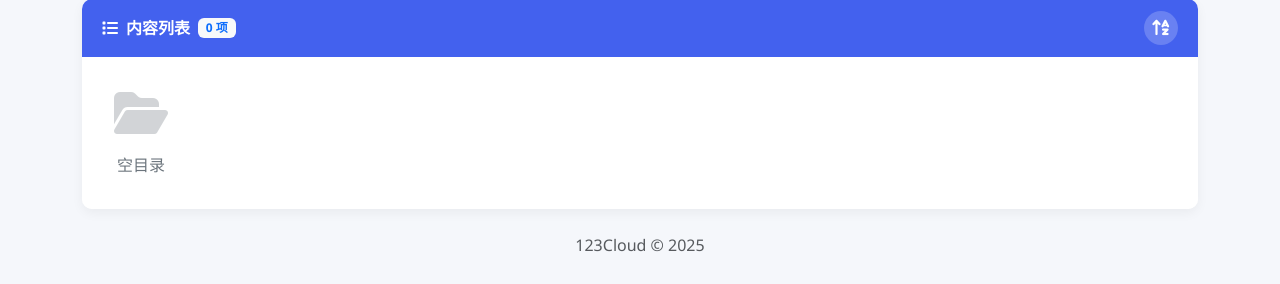
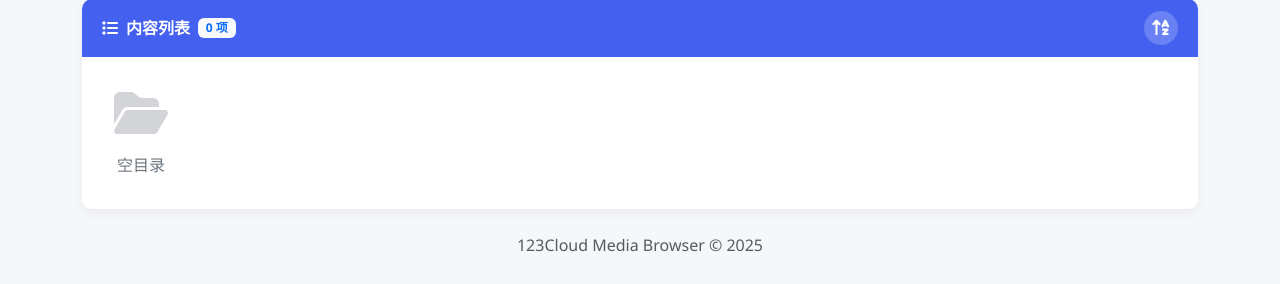
Before and after one commit to DinDing1/123BOT, a Flask app: page /browse in a window 1280 px wide. Shown: the part 516-800 px from the top of the page. Run offline with Flask 3, Linux system fonts and the light colour scheme; data that the repository does not hold is empty.

Commit message:
Update browse.html

```diff
--- a/templates/browse.html
+++ b/templates/browse.html
@@ -903,7 +903,7 @@
         {% endif %}
 
         <footer class="text-center text-muted mt-4 mb-4">
-            <p>123Cloud &copy; 2025</p>
+            <p>123Cloud Media Browser &copy; 2025</p>
         </footer>
     </div>
 
```
